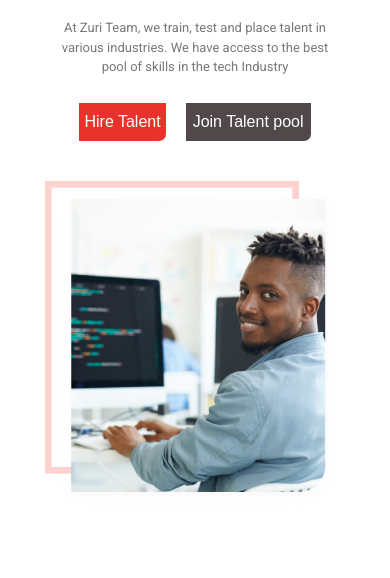
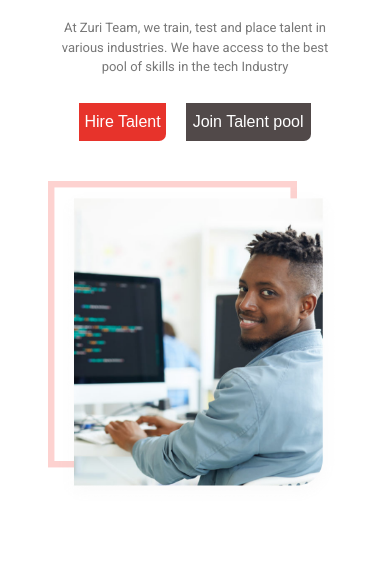
Before and after one commit to Rasheedatj/Zuri-Clone, a plain HTML site: page HTML/talent.html in a window 390 px wide. Shown: the part 266-844 px from the top of the page. Drawn offline with Linux system fonts and the light colour scheme.

Commit message:
final commit

```diff
--- a/CSS/mediaquery.css
+++ b/CSS/mediaquery.css
@@ -1,4 +1,4 @@
-@media screen and (min-width:400px) and (max-width:830px){
+@media screen and (min-width:420px) and (max-width:830px){
   body{
     width: 100%;
   }
--- a/CSS/talent.css
+++ b/CSS/talent.css
@@ -110,6 +110,10 @@ nav button {
   justify-content: flex-end;
   align-items: center;
   position: relative;
+
+}
+#home .image img{
+  width: 70%;
 }
 #home .image::after {
   content: "";
@@ -118,7 +122,7 @@ nav button {
   height: 100px;
   position: absolute;
   background-repeat: no-repeat;
-  right: -13%;
+  right: -5%;
   z-index: -1;
   bottom: 20%;
   background-size: contain;
@@ -471,6 +475,9 @@ footer .hr{
      justify-content: center;
 
   }
+  #home .image img{
+    width: 100%;
+  }
   #home .image::after{
       background-image: none;
   }
--- a/HTML/talent.html
+++ b/HTML/talent.html
@@ -5,7 +5,7 @@
     <meta http-equiv="X-UA-Compatible" content="IE=edge" />
     <meta name="viewport" content="width=device-width, initial-scale=1.0" />
     <link rel="stylesheet" href="../CSS/talent.css" />
-    <link rel="shortcut icon" href="favicon.ico" type="image/x-icon" />
+    <link rel="shortcut icon" href="../IMG/favicon (1).ico" type="image/x-icon">
     <script
     src="https://kit.fontawesome.com/2bfe15d79d.js"
     crossorigin="anonymous"
@@ -75,8 +75,7 @@
           <img
             src="../IMG/section1.png"
             alt="one of our talents"
-            width="300px"
-            height="336px"
+
           />
         </div>
       </section>
```
Also changed, not shown: CSS/training.css (+7 -1 lines), HTML/training.html (+5 -4 lines), index.html (+1 -1 lines), IMG/favicon (1).ico (added).
